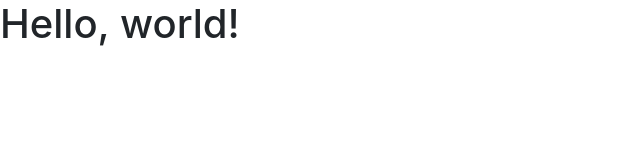
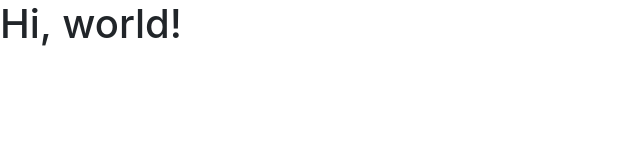
Before and after one commit to urmatbekov/bootstrap-project, a plain HTML site: page index.html in a window 1280 px wide. Shown: the whole page, without its empty margins (0-640 px from the left). Drawn offline with nearby package versions, Linux system fonts and the light colour scheme.

Commit message:
hello to hi

```diff
--- a/index.html
+++ b/index.html
@@ -11,7 +11,7 @@
     <title>Hello, world!</title>
 </head>
 <body>
-<h1>Hello, world!</h1>
+<h1>Hi, world!</h1>
 
 <!-- Optional JavaScript -->
 <!-- jQuery first, then Popper.js, then Bootstrap JS -->
```
